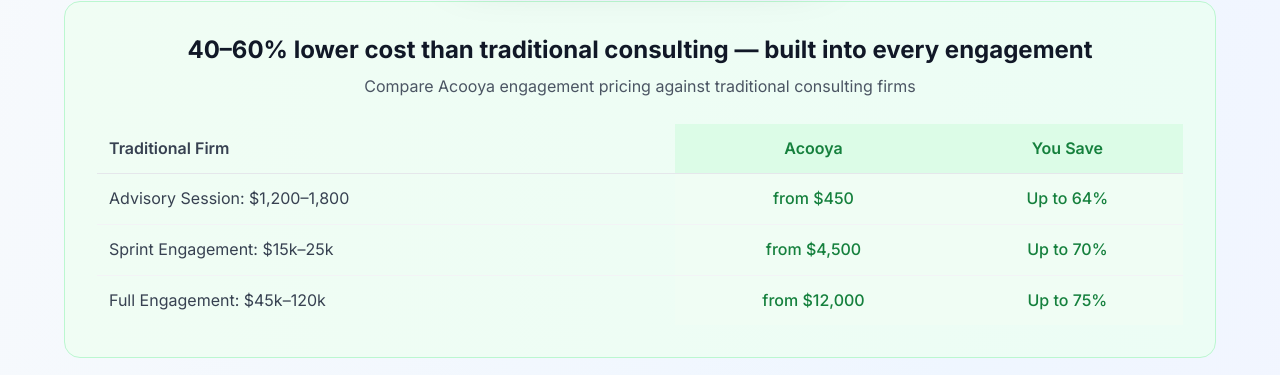
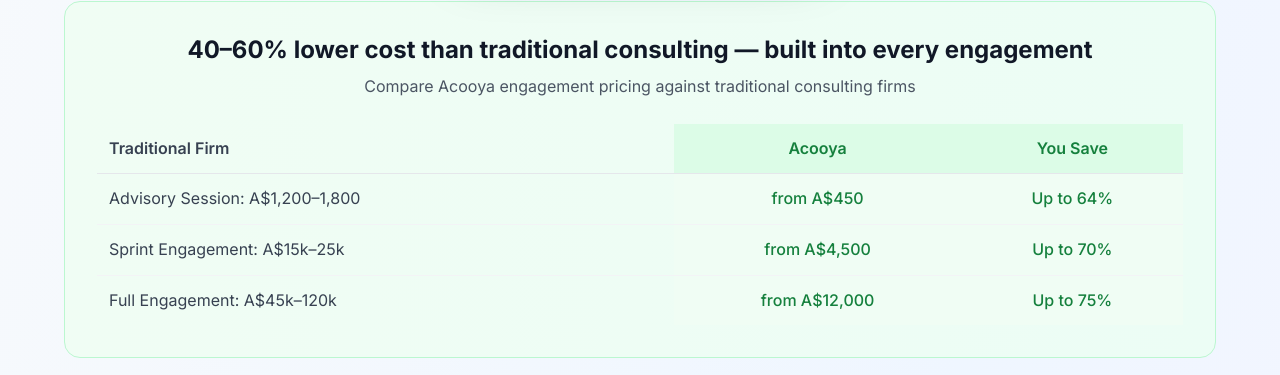
Before and after one commit to BrooklynY/acooya-consulting, a React (Vite) app: page /pricing in a window 1280 px wide. Shown: the part 1245-1620 px from the top of the page. Built offline with nearby package versions, Linux system fonts and the light colour scheme.

Commit message:
Change currency symbol from $ to A$ in PricingPage
Signed-off-by: Chookln <96118081+BrooklynY@users.noreply.github.com>

```diff
--- a/src/pages/PricingPage.tsx
+++ b/src/pages/PricingPage.tsx
@@ -68,7 +68,7 @@
     icon: Bot,
     features: [
       { name: 'Monthly AI Agent Credits', starter: '200', professional: '1,000', enterprise: '5,000' },
-      { name: 'Overage rate per additional credit', starter: 'AUD $0.22', professional: 'AUD $0.15', enterprise: 'AUD $0.07' },
+      { name: 'Overage rate per additional credit', starter: 'A$0.22', professional: 'A$0.15', enterprise: 'A$0.07' },
       { name: 'Credit usage notifications (80% and 95%)', starter: true, professional: true, enterprise: true },
       { name: 'Pre-task credit confirmation', starter: true, professional: true, enterprise: true }
     ]
@@ -420,18 +420,18 @@
                 </thead>
                 <tbody>
                   <tr className="border-b border-gray-100">
-                    <td className="p-3 text-gray-700">Advisory Session: $1,200–1,800</td>
-                    <td className="p-3 text-center font-medium text-green-700 bg-green-50">from $450</td>
+                    <td className="p-3 text-gray-700">Advisory Session: A$1,200–1,800</td>
+                    <td className="p-3 text-center font-medium text-green-700 bg-green-50">from A$450</td>
                     <td className="p-3 text-center font-medium text-green-700 bg-green-50">Up to 64%</td>
                   </tr>
                   <tr className="border-b border-gray-100">
-                    <td className="p-3 text-gray-700">Sprint Engagement: $15k–25k</td>
-                    <td className="p-3 text-center font-medium text-green-700 bg-green-50">from $4,500</td>
+                    <td className="p-3 text-gray-700">Sprint Engagement: A$15k–25k</td>
+                    <td className="p-3 text-center font-medium text-green-700 bg-green-50">from A$4,500</td>
                     <td className="p-3 text-center font-medium text-green-700 bg-green-50">Up to 70%</td>
                   </tr>
                   <tr>
-                    <td className="p-3 text-gray-700">Full Engagement: $45k–120k</td>
-                    <td className="p-3 text-center font-medium text-green-700 bg-green-50">from $12,000</td>
+                    <td className="p-3 text-gray-700">Full Engagement: A$45k–120k</td>
+                    <td className="p-3 text-center font-medium text-green-700 bg-green-50">from A$12,000</td>
                     <td className="p-3 text-center font-medium text-green-700 bg-green-50">Up to 75%</td>
                   </tr>
                 </tbody>
```
